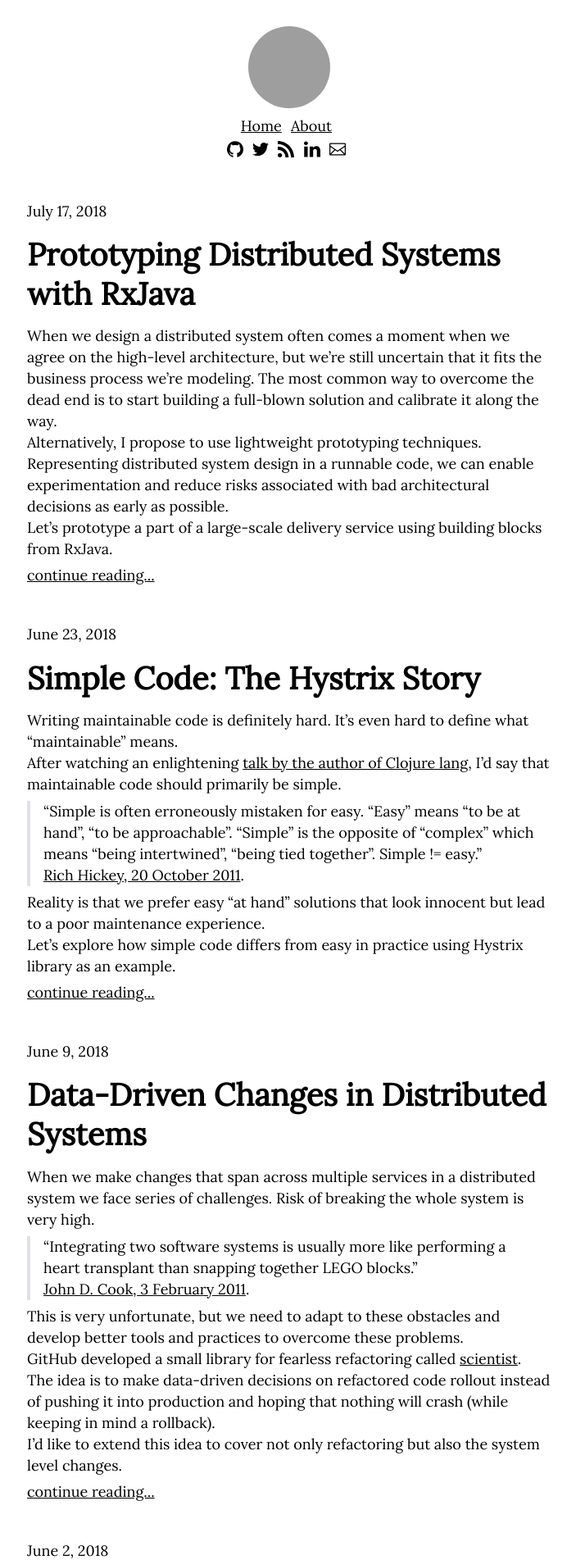
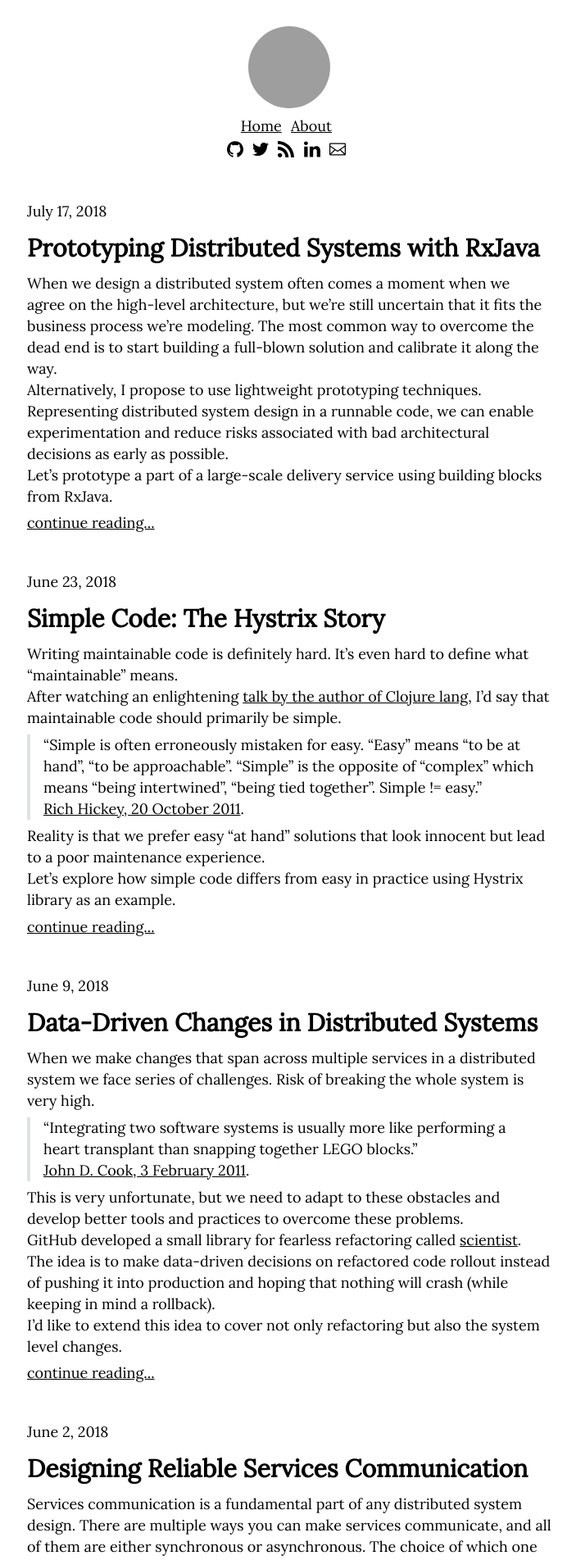
Before and after one commit to IlyaZinkovich/ilyazinkovich.github.io, a Jekyll site: the page built from index.html, in a window 1280 px wide. Shown: the top 1903 px of the page at 82% size, without its empty margins (287-990 px from the left). Built offline with Jekyll 4.4.1, drawn with Linux system fonts in a browser that asks for light colours; the list of posts is cut into pages by our own code; grey boxes are pictures that could not be loaded.

Commit message:
Changed header size

```diff
--- a/css/main.scss
+++ b/css/main.scss
@@ -82,14 +82,14 @@ article {
   margin: 3em 0;
 
   h1 {
-    font-size: 38px;
+    font-size: 30px;
     font-weight: bold;
   }
 
   h1 a {
     text-decoration: none;
     span {
-      font-size: 38px;
+      font-size: 30px;
       font-weight: bold;
     }
   }
```
